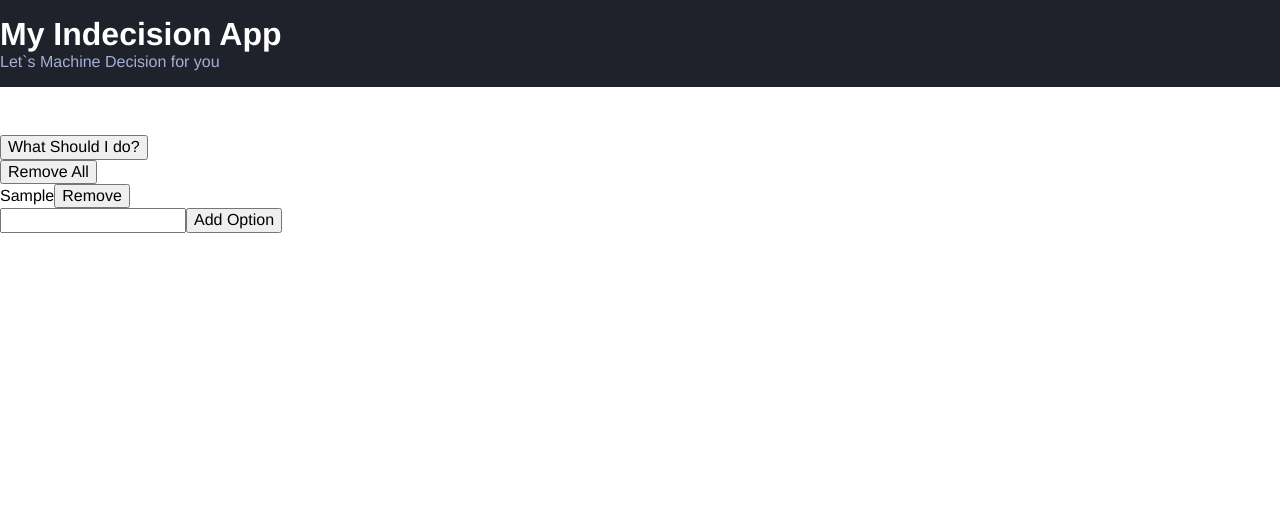
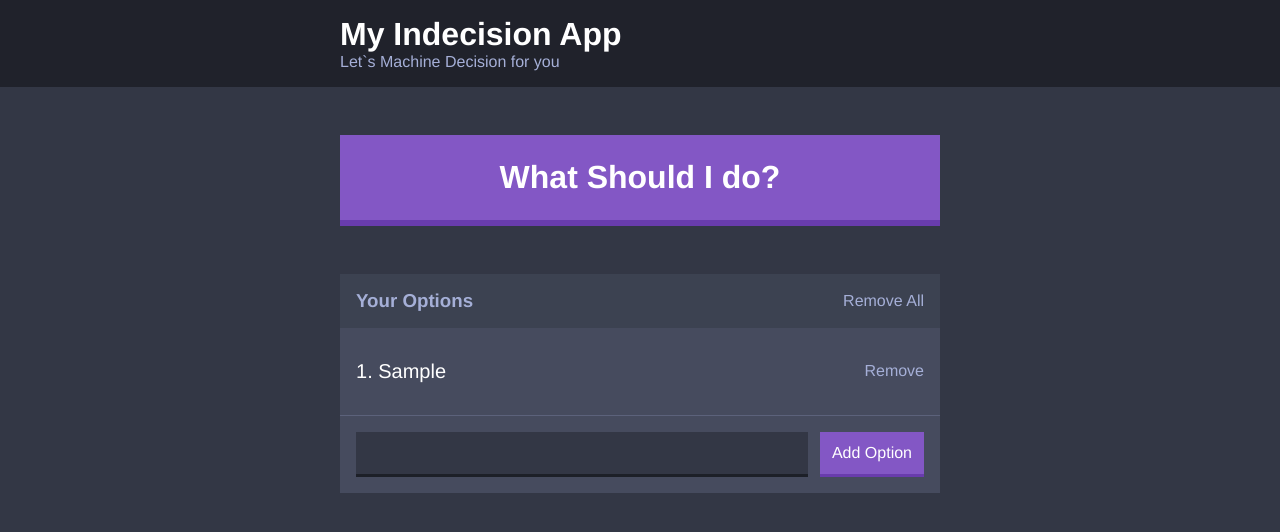
Before and after one commit to mowhcen/Indecision, a React app: page / in a window 1280 px wide. Both pictures are taken after typing "Sample" into the empty fields and a click on the button "Add Option". Built offline with nearby package versions, Linux system fonts and the light colour scheme.

Commit message:
feat: finish stylying

```diff
--- a/public/index.html
+++ b/public/index.html
@@ -6,6 +6,7 @@
     <meta http-equiv="X-UA-Compatible" content="IE=edge">
     <meta name="viewport" content="width=device-width, initial-scale=1.0">
     <title>Indecision App</title>
+    <link rel="icon" type="image/png" href="./favicon.png">
 </head>
 
 <body>
--- a/src/components/Action.js
+++ b/src/components/Action.js
@@ -2,7 +2,11 @@ import React from "react";
 
 const Action = (props) => (
     <div>
-        <button onClick={props.handlePick} disabled={!props.hasOption}>
+        <button
+            className="big-button"
+            onClick={props.handlePick}
+            disabled={!props.hasOption}
+        >
             What Should I do?
         </button>
     </div>
--- a/src/components/AddOption.js
+++ b/src/components/AddOption.js
@@ -21,10 +21,16 @@ export default class AddOption extends React.Component {
     render() {
         return (
             <div>
-                {this.state.error && <p>{this.state.error}</p>}
-                <form onSubmit={this.handleAddOption}>
-                    <input type="text" name="option" />
-                    <button>Add Option</button>
+                {this.state.error && (
+                    <p className="add-option-error">{this.state.error}</p>
+                )}
+                <form className="add-option" onSubmit={this.handleAddOption}>
+                    <input
+                        className="add-option__input"
+                        type="text"
+                        name="option"
+                    />
+                    <button className="button">Add Option</button>
                 </form>
             </div>
         );
--- a/src/components/Header.js
+++ b/src/components/Header.js
@@ -2,10 +2,12 @@ import React from "react";
 
 const Header = (props) => (
     <div className="header">
-        <h1 className="header__title">{props.title}</h1>
-        {props.subTitle && (
-            <h2 className="header__subtitle">{props.subTitle}</h2>
-        )}
+        <div className="container">
+            <h1 className="header__title">{props.title}</h1>
+            {props.subTitle && (
+                <h2 className="header__subtitle">{props.subTitle}</h2>
+            )}
+        </div>
     </div>
 );
 
--- a/src/components/IndecisionApp.js
+++ b/src/components/IndecisionApp.js
@@ -72,16 +72,20 @@ export default class IndecisionApp extends React.Component {
         return (
             <div>
                 <Header title={title} subTitle={subTitle} />
+                <div className="container">
                     <Action
                         hasOption={this.state.options.length > 0}
                         handlePick={this.handlePick}
                     />
+                    <div className="widget">
                         <Options
                             options={this.state.options}
                             handleDeleteOptions={this.handleDeleteOptions}
                             handleDeleteOption={this.handleDeleteOption}
                         />
                         <AddOption handleAddOption={this.handleAddOption} />
+                    </div>
+                </div>
                 <OptionModal
                     selectedOption={this.state.selectedOption}
                     handleDeleteSelectedOption={this.handleDeleteSelectedOption}
--- a/src/components/Option.js
+++ b/src/components/Option.js
@@ -1,12 +1,15 @@
 import React from "react";
 
 const Option = (props) => (
-    <div>
-        {props.optionText}
+    <div className="option">
+        <p className="option__text">
+            {props.count}. {props.optionText}
+        </p>
         <button
             onClick={(e) => {
                 props.handleDeleteOption(props.optionText);
             }}
+            className="button button--link"
         >
             Remove
         </button>
--- a/src/components/OptionModal.js
+++ b/src/components/OptionModal.js
@@ -6,10 +6,16 @@ const OptionModal = (props) => (
         isOpen={!!props.selectedOption}
         onRequestClose={props.handleDeleteSelectedOption}
         contentLabel="Select Option"
+        closeTimeoutMS={200}
+        className="modal"
     >
-        <h3>Selected Option</h3>
-        {props.selectedOption && <p>{props.selectedOption}</p>}
-        <button onClick={props.handleDeleteSelectedOption}>Okay</button>
+        <h3 className="modal__title">Selected Option</h3>
+        {props.selectedOption && (
+            <p className="modal__body">{props.selectedOption}</p>
+        )}
+        <button className="button" onClick={props.handleDeleteSelectedOption}>
+            Okay
+        </button>
     </Modal>
 );
 
--- a/src/components/Options.js
+++ b/src/components/Options.js
@@ -3,12 +3,24 @@ import React from "react";
 
 const Options = (props) => (
     <div>
-        <button onClick={props.handleDeleteOptions}>Remove All</button>
-        {props.options.length === 0 && <p>Nothing to Do!!!</p>}
+        <div className="widget-header">
+            <h3 className="widget-header__title">Your Options</h3>
+            <button
+                onClick={props.handleDeleteOptions}
+                className="button button--link"
+            >
+                Remove All
+            </button>
+        </div>
+
+        {props.options.length === 0 && (
+            <p className="widget__message">Nothing to Do!!!</p>
+        )}
         {props.options.map((option, index) => (
             <Option
                 key={index}
                 optionText={option}
+                count={index + 1}
                 handleDeleteOption={props.handleDeleteOption}
             />
         ))}
--- a/src/styles/base/_base.scss
+++ b/src/styles/base/_base.scss
@@ -3,6 +3,15 @@ html {
 }
 
 body {
+    background-color: $dark-blue;
     font-family: Helvetica, Arial, sans-serif;
     font-size: $m-size;
 }
+
+button {
+    cursor: pointer;
+
+    &:disabled {
+        cursor: default;
+    }
+}
--- a/src/styles/base/_setting.scss
+++ b/src/styles/base/_setting.scss
@@ -1,9 +1,15 @@
 // colors
 
 $off-black: #20222b;
+$off-white: #a5afd7;
+$dark-blue: #333745;
+$blue: #3c4251;
+$light-blue: #464b5e;
+$purple: #8357c5;
 
-$off-white: #a5afd7;
-
+// spacing
+$s-size: 1.2rem;
 $m-size: 1.6rem;
 $l-size: 3.2rem;
 $xl-size: 4.8rem;
+$desktop-breakpoint: 45rem;
--- /dev/null
+++ b/src/styles/components/_add-option.scss
@@ -0,0 +1,32 @@
+.add-option-error {
+    color: $off-white;
+    font-style: italic;
+    margin: $m-size 0 0 0;
+    padding: 0 $m-size;
+}
+
+.add-option {
+    display: flex;
+    padding: $m-size;
+    flex-direction: column;
+
+    &__input {
+        flex-grow: 1;
+        background: $dark-blue;
+        border: none;
+        color: $off-white;
+        border-bottom: 0.3rem solid darken($dark-blue, 10%);
+        margin: 0 0 $s-size 0;
+        padding: $s-size;
+    }
+}
+
+@media (min-width: $desktop-breakpoint) {
+    .add-option {
+        flex-direction: row;
+    }
+
+    .add-option__input {
+        margin: 0 $s-size 0 0;
+    }
+}
--- /dev/null
+++ b/src/styles/components/_button.scss
@@ -0,0 +1,37 @@
+.big-button {
+    background-color: $purple;
+    border: none;
+    border-bottom: 0.6rem solid darken($purple, 10%);
+    color: white;
+    font-weight: bold;
+    font-size: $l-size;
+    margin-bottom: $m-size;
+    width: 100%;
+    padding: 2.4rem;
+
+    &:disabled {
+        opacity: 0.5;
+    }
+}
+
+.button {
+    background-color: $purple;
+    border: none;
+    border-bottom: 0.3rem solid darken($purple, 10%);
+    color: white;
+    font-weight: 500;
+    padding: $s-size;
+
+    &--link {
+        background: none;
+        border: none;
+        color: $off-white;
+        padding: 0;
+    }
+}
+
+@media (min-width: $desktop-breakpoint) {
+    .big-button {
+        margin-bottom: $xl-size;
+    }
+}
--- /dev/null
+++ b/src/styles/components/_container.scss
@@ -0,0 +1,5 @@
+.container {
+    max-width: 60rem;
+    margin: 0 auto;
+    padding: 0 $m-size;
+}
--- a/src/styles/components/_header.scss
+++ b/src/styles/components/_header.scss
@@ -1,12 +1,12 @@
 .header {
     background-color: $off-black;
     color: #fff;
-    margin-bottom: $xl-size;
+    margin-bottom: $m-size;
     padding: $m-size 0;
 }
 
 .header__title {
-    font-size: 3.2rem;
+    font-size: $l-size;
     margin: 0;
 }
 
@@ -16,3 +16,9 @@
     font-weight: 500;
     margin: 0;
 }
+
+@media (min-width: $desktop-breakpoint) {
+    .header {
+        margin-bottom: $xl-size;
+    }
+}
--- /dev/null
+++ b/src/styles/components/_modal.scss
@@ -0,0 +1,39 @@
+.ReactModalPortal > div {
+    opacity: 0;
+}
+
+.ReactModalPortal .ReactModal__Overlay {
+    display: flex;
+    justify-content: center;
+    align-items: center;
+
+    transition: opacity 200ms ease-in-out;
+
+    &--after-open {
+        opacity: 1;
+    }
+
+    &--before-open {
+        opacity: 0;
+    }
+}
+
+.modal {
+    background: $light-blue;
+    color: white;
+    max-width: 30rem;
+    outline: none;
+    padding: $l-size;
+    text-align: center;
+
+    &__title {
+        margin: 0 0 $m-size 0;
+    }
+
+    &__body {
+        margin: 0 0 $l-size 0;
+        font-size: 2rem;
+        font-weight: 300;
+        word-break: break-all;
+    }
+}
--- /dev/null
+++ b/src/styles/components/_option.scss
@@ -0,0 +1,14 @@
+.option {
+    display: flex;
+    justify-content: space-between;
+    padding: $l-size $m-size;
+    border-bottom: 1px solid lighten($light-blue, 10%);
+
+    &__text {
+        word-break: break-all;
+        color: white;
+        font-weight: 500;
+        font-size: 2rem;
+        margin: 0;
+    }
+}
--- /dev/null
+++ b/src/styles/components/_widget.scss
@@ -0,0 +1,28 @@
+// widget
+
+.widget {
+    background: $light-blue;
+    margin-bottom: $xl-size;
+
+    &__message {
+        color: $off-white;
+        margin: 0;
+        padding: $l-size;
+        text-align: center;
+        border-bottom: 1px solid lighten($light_blue, 10%);
+    }
+}
+
+// widget header
+
+.widget-header {
+    background: $blue;
+    color: $off-white;
+    padding: $m-size;
+    display: flex;
+    justify-content: space-between;
+
+    &__title {
+        margin: 0;
+    }
+}
--- a/src/styles/style.scss
+++ b/src/styles/style.scss
@@ -3,3 +3,9 @@
 @import "./base/base";
 
 @import "./components/header";
+@import "./components/container";
+@import "./components/button";
+@import "./components/widget";
+@import "./components/option";
+@import "./components/add-option";
+@import "./components/modal";
```
Also changed, not shown: public/favicon.png (added). Lines whose indentation alone changed are shown as unchanged.
